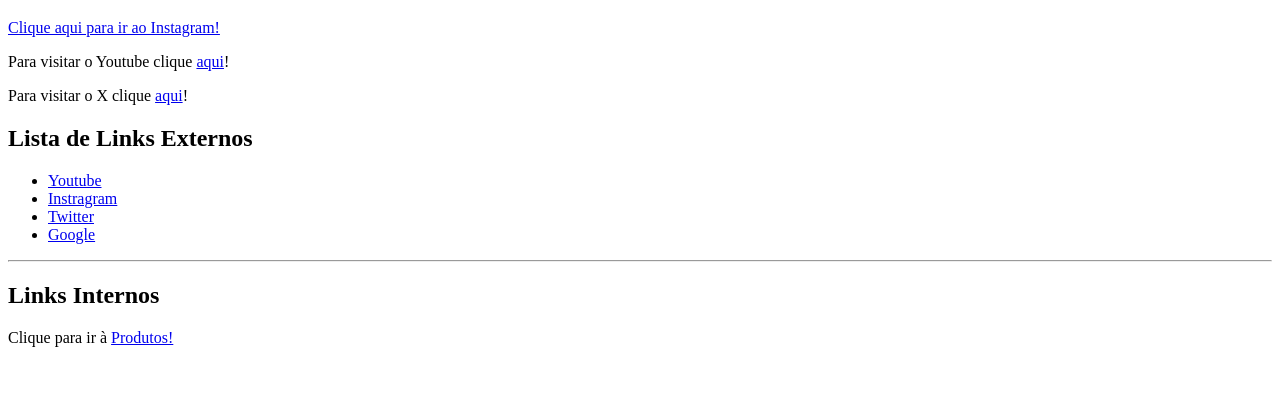
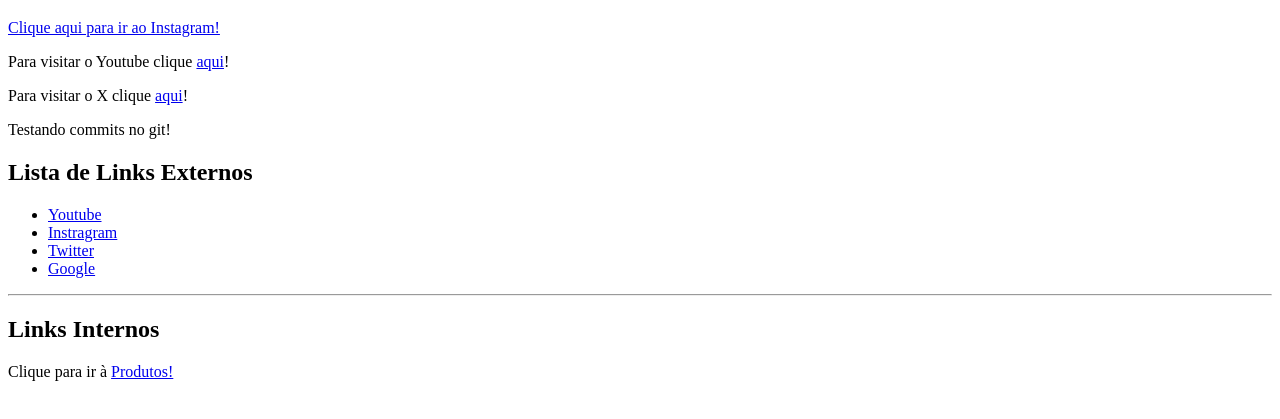
Before and after one commit to GuilhermeCruzzz790/Curso-SENAI-JS, a plain HTML site: page HTML/Exercícios/ex004/index.html in a window 1280 px wide. Shown: the part 61-480 px from the top of the page. Drawn offline with Linux system fonts and the light colour scheme.

Commit message:
Testando

```diff
--- a/HTML/Exercícios/ex004/index.html
+++ b/HTML/Exercícios/ex004/index.html
@@ -16,6 +16,8 @@
 
     <p>Para visitar o X clique <a href="https://x.com/?lang=pt" target="_blank">aqui</a>!</p>
 
+    <p>Testando commits no git!</p>
+
     <h2>Lista de Links Externos</h2>
 
     <ul>
```
